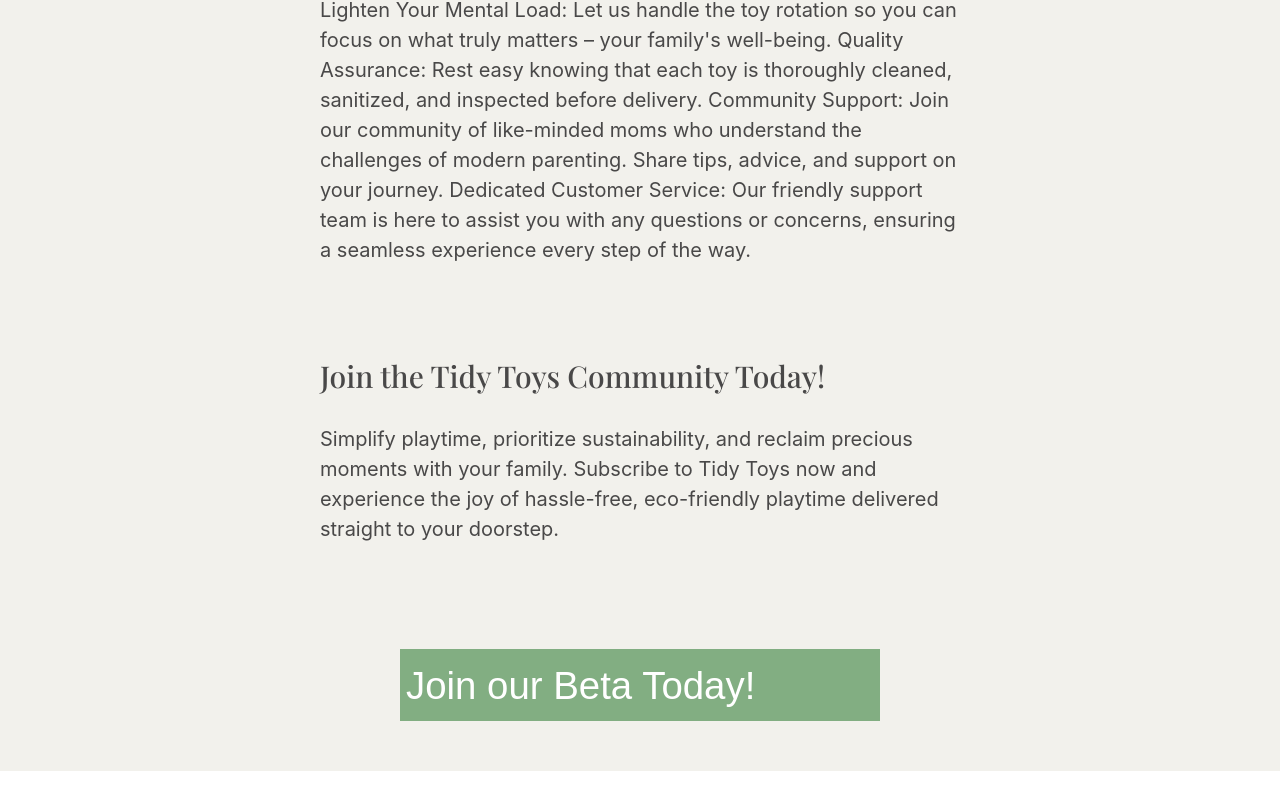
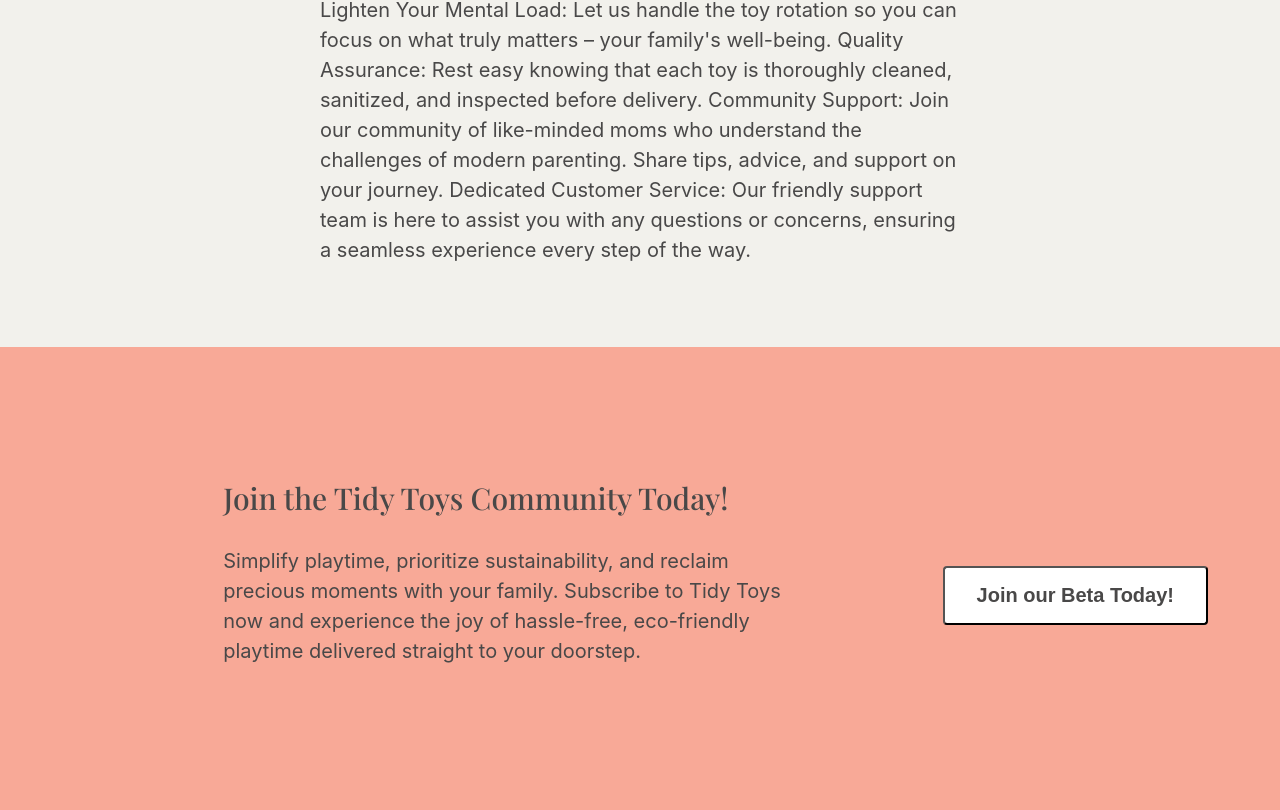
Before and after one commit to sandra-arato/tidy-toys, a React (Create React App) app: page / in a window 1280 px wide. Shown: the part 2721-3531 px from the top of the page. Before the commit the page ends 3492 px from the top, so only its background shows below. Built offline with nearby package versions, Linux system fonts and the light colour scheme; a web font is replaced by a local one.

Commit message:
finished styling

```diff
--- a/src/App.js
+++ b/src/App.js
@@ -33,11 +33,16 @@
           <Mission />
           <HowTo />
           <Features />
-          <Plans />
-          <button onClick={openForm}>Join our Beta Today!</button>
-          {contactFormOpen ?  (<EOIForm onClose={() => setContactFormOpen(false)} />) : null}
+
+
       </main>
       </div>
+      {contactFormOpen ? (<EOIForm onClose={() => setContactFormOpen(false)} />) : null}
+      <footer className={styles.footer}>
+                  <Plans />
+            <button onClick={openForm} className={styles.cta}>Join our Beta Today!</button></footer>
+
+
       </>
   );
 
--- a/src/App.module.css
+++ b/src/App.module.css
@@ -109,15 +109,29 @@
     }
 }
 
-button {
+
+.footer {
   display: flex;
-  width: 30rem;
-  height: 4.5rem;
-  border: none;
-  background-color: #82ae82;
-  line-height: 4.5rem;
-  margin: 0 auto;
-  text-align: center;
-  color: white;
-  font-size: 2.4rem;
+  justify-content: center;
+  align-items: center;
+  background-color: #f8a997;
+  padding: 4.5rem;
 }
+
+.cta {
+  display: flex;
+  align-items: center;
+  justify-content: center;
+  background-color: #fff;
+  color: var(--dark-copy);
+  font-size: 1.25rem;
+  font-weight: 600;
+  padding: 1rem 2rem;
+  border-radius: 4px;
+  text-decoration: none;
+  transition: background-color 0.3s ease;
+}
+
+.cta:hover {
+  background-color: #f2f1ec;
+}
--- a/src/components/EOIForm/EOIForm.js
+++ b/src/components/EOIForm/EOIForm.js
@@ -36,7 +36,7 @@
 
   return (
     <div className={styles.modal}>
-      <div>
+      <div className={styles.form}>
 
       <h2>Register your interest</h2>
         <form action="https://docs.google.com/forms/u/1/d/e/1FAIpQLSe4dvkvkXLOK046495OdXKnmDdVdcvf3tbwEWTjBtJUKipgjA/formResponse" method="POST">
@@ -60,8 +60,9 @@
         Number of Children:
         <input type="number" value={numberOfChildren} name="entry.789529996" onChange={handleNumberOfChildrenChange} />
       </label>
-      <br />
-      {Array.from({ length: numberOfChildren }, (_, index) => (
+          <br />
+      <div className={styles.ages}>
+                {Array.from({ length: numberOfChildren }, (_, index) => (
         <div key={index}>
           <label>
             Child {index + 1} Age:
@@ -70,11 +71,13 @@
           <br />
         </div>
       ))}
+          </div>
+
         <input type="hidden" name="fvv" value="1" />
           <input type="hidden" name="entry.1240337038" value={childrenAges.concat(',')} />
           <input type="hidden" name="pageHistory" value="0" />
           <input type="hidden" name="submissionTimestamp" value={Date.now()} />
-      <button type="submit">Submit</button>
+      <button type="submit" className={styles.submit}>Submit</button>
     </form>
       </div>
 
--- a/src/components/EOIForm/EOIForm.module.css
+++ b/src/components/EOIForm/EOIForm.module.css
@@ -4,11 +4,16 @@
   left: 50%;
   transform: translate(-50%, -50%);
   width: 100%;
-  height: 100vh;
+  min-height: 100vh;
   background-color: rgba(255, 255, 255, 0.9);
   border-radius: 4px;
   box-shadow: 0 2px 4px rgba(0, 0, 0, 0.2);
   overflow: hidden;
+  padding-top: 2rem;
+
+  h2 {
+    margin-top: 1.5rem;
+  }
 
   > div {
     display: flex;
@@ -20,20 +25,42 @@
     form {
       display: flex;
       flex-direction: column;
+      box-sizing: border-box;
+      width: 100%;
     }
   }
+
+  label {
+    text-decoration: uppercase;
+  }
+
+  input {
+    display: flex;
+    box-sizing: border-box;
+    margin: 1rem 0 0.5rem 0;
+    width: 100%;
+    padding: 1rem 0.25rem 0.5rem 0.25rem;
+    font-size: 1.25rem;
+    border-width: 0 0 2px 0;
+  }
+
 }
-
+.form {
+  display: relative;
+  margin-top: 1rem;
+  padding: 2rem 1rem;
+  background-color: #fff;
+}
 .closeButton {
   position: absolute;
-  content: '';
-  top: 10px;
-  right: 10px;
+  top: 2.5rem;
+  right:50%;
   width: 20px;
   height: 20px;
   background-color: transparent;
   border: none;
   cursor: pointer;
+  padding: 0 0 0 1.5rem;
 }
 
 .closeButton::before,
@@ -51,3 +78,29 @@
 .closeButton::after {
   transform: translate(-50%, -50%) rotate(-45deg);
 }
+
+.ages {
+  display: flex;
+  flex-direction: row;
+  /* align-items: space-between; */
+
+  input {
+    width: calc(100% - 0.5rem);
+    margin: 1rem auto 0.5rem auto;
+  }
+}
+
+.submit {
+  border: 2px solid #000;
+  display: flex;
+  align-items: center;
+  justify-content: center;
+  background-color: #fff;
+  color: var(--dark-copy);
+  font-size: 1.25rem;
+  font-weight: 600;
+  padding: 1rem 2rem;
+  border-radius: 4px;
+  text-decoration: none;
+  transition: background-color 0.3s ease;
+}
--- a/src/components/Mission/Mission.module.css
+++ b/src/components/Mission/Mission.module.css
@@ -12,7 +12,7 @@
       font-size: 0.875rem;
       letter-spacing: 3px;
       margin: 1.5rem 0 0.75rem;
-      color: #c67a1e;
+      color: #269894;
       font-weight: 600;
     }
 }
```
